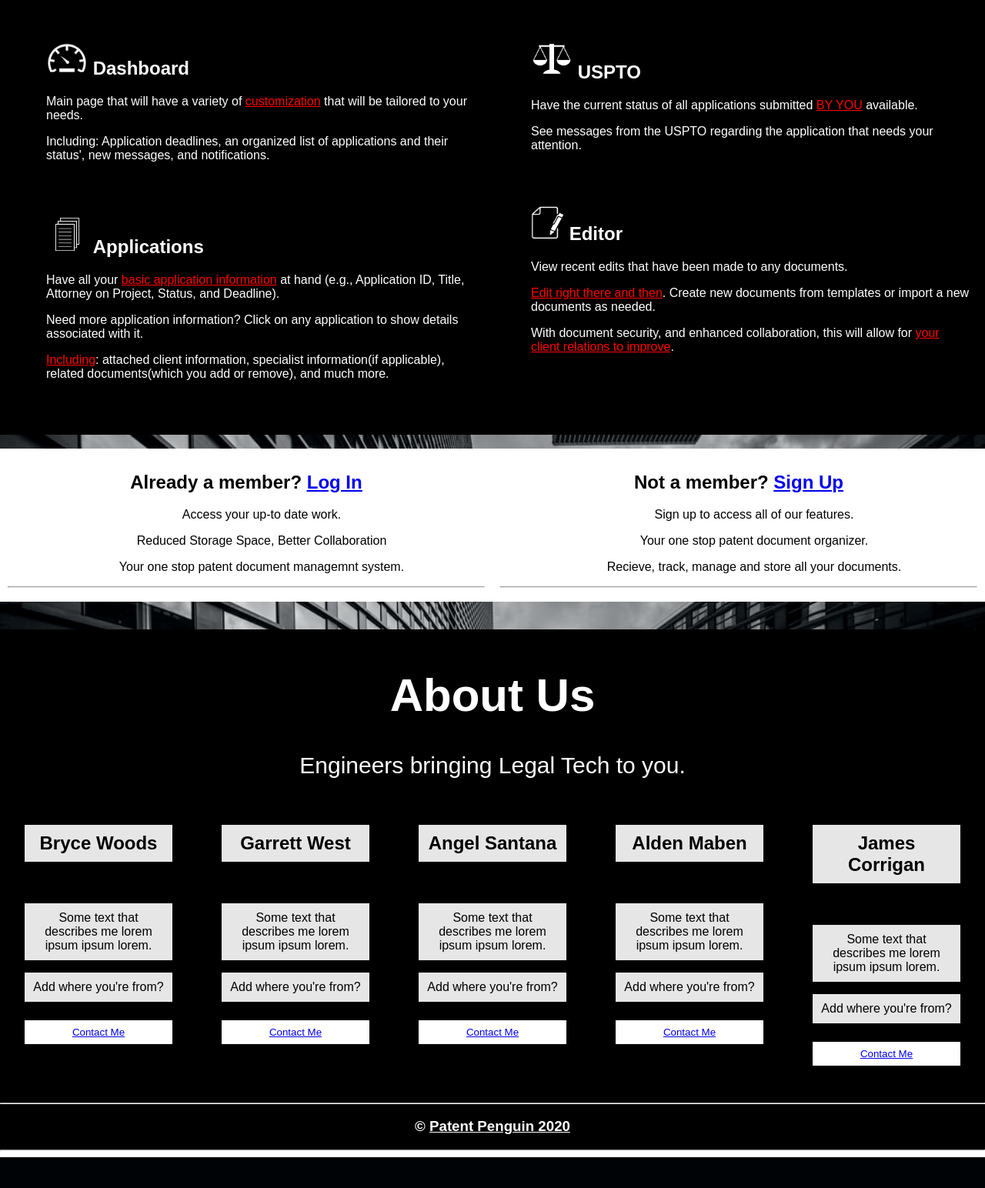
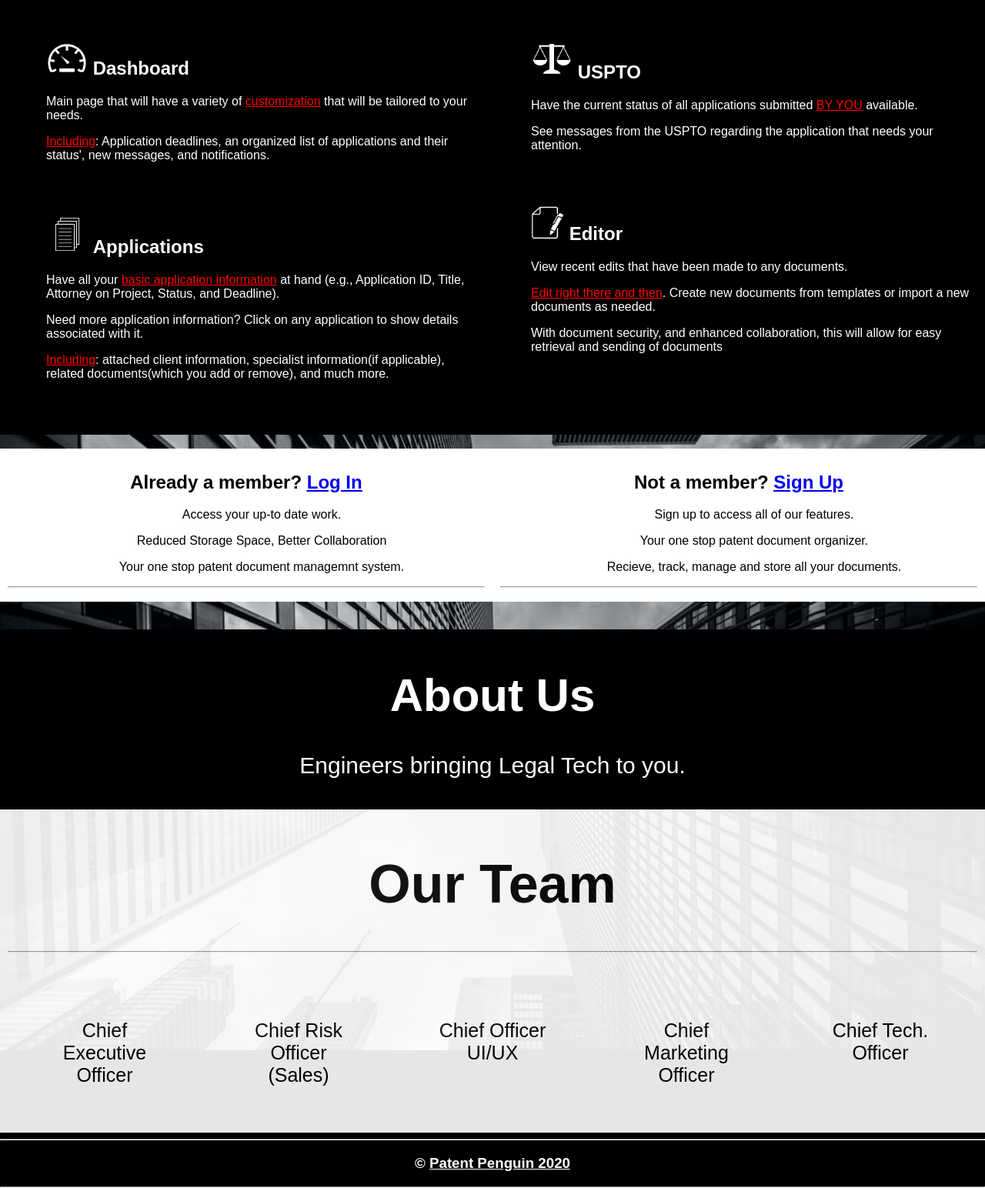
Before and after one commit to thebmw37/capstoneProject, a PHP site: page / in a window 1280 px wide. Shown: the part 544-2088 px from the top of the page at 77% size. Before the commit the page ends 2048 px from the top, so only its background shows below. Run offline with PHP 8.4, Linux system fonts and the light colour scheme.

Commit message:
Added a new about us

```diff
--- a/index.html
+++ b/index.html
@@ -30,7 +30,7 @@
                   <ul>
 	                <h2 ><img src="img/dashboard.png" style="width: 54px; height: 42px; margin-top: 19px;"><span class="tooltiptext"></span>    Dashboard</h2>
 	                <p>Main page that will have a variety of <u style="color:red">customization</u> that will be tailored to your needs.</p>
-                  <p>Including: Application deadlines, an organized list of applications and their status', new messages, and notifications.</p>
+                  <p><u style="color:red">Including</u>: Application deadlines, an organized list of applications and their status', new messages, and notifications.</p>
                     <br>
       		  			<h2><img src="img/applications.png" style="width: 55px; height:49px; margin-top: 15px;"><span class="tooltiptext"></span>		Applications</h2>
       		  			<p>Have all your <u style="color:red">basic application information</u> at hand (e.g., Application ID, Title, Attorney on Project, Status, and Deadline).</p>
@@ -48,7 +48,7 @@
       				  	<h2><img src="img/editor.png" style="width: 43px; height:45px; margin-top: 15px;"><span class="tooltiptext"></span>		Editor</h2>
       		  			<p>View recent edits that have been made to any documents.</p>
                   <p><u style="color:red">Edit right there and then</u>. Create new documents from templates or import a new documents as needed.</p>
-                  <p>With document security, and enhanced collaboration, this will allow for <u style="color:red">your client relations to improve</u>.</p>
+                  <p>With document security, and enhanced collaboration, this will allow for easy retrieval and sending of documents</p>
                   <br>
                   </ul>
                 </div>
@@ -74,76 +74,85 @@
         </div>
       </div>
       <br><br>
-
-
-
     <div class="about-section">
 	    <h1>About Us</h1>
         <p>Engineers bringing Legal Tech to you.</p>
     </div>
-      <div class="rowabout">
-        <div class="columnabout">
-          <div class="cardabout" align="center">
-            <div class="containerabout">
-              <h2 class="g" >Bryce Woods</h2>
-              <p class="titleabout" align="center">CEO</p>
-              <p class="g">Some text that describes me lorem ipsum ipsum lorem.</p>
-              <p class="g">Add where you're from?</p>
-              <p><button class="buttonabout"><a href="mailto:brwo4424@colorado.edu?subject=patentpenguin">Contact Me</a></button></p>
+    <div class = "g" style="text-align:center; font-size:35px;font-family: fantasy;">
+      <h1>Our Team</h1>
+      <hr>
+    </div>
+
+<!-- Three columns -->
+<div class="rowabout g">
+  <div class="columnabout" onclick="openTababout('b1');" style="background:white;">
+    Chief Executive Officer
+  </div>
+  <div class="columnabout" onclick="openTababout('b2');" style="background:white;">
+    Chief Risk Officer (Sales)
+  </div>
+  <div class="columnabout" onclick="openTababout('b3');" style="background:white;">
+    Chief Officer UI/UX
+  </div>
+  <div class="columnabout" onclick="openTababout('b4');" style="background:white;">
+    Chief Marketing Officer
+  </div>
+  <div class="columnabout" onclick="openTababout('b5');" style="background:white;">
+    Chief Tech. Officer
   </div>
 </div>
+
+<!-- Full-width columns: (hidden by default) -->
+<div id="b1" class="containerTababout" style="display:none;background:black;">
+  <span onclick="this.parentElement.style.display='none'" class="closebtnabout">&times;</span>
+  <h2>Bryce Woods</h2>
+  <h3><a href="mailto:brwo4424@colorado.edu?subject=patentpenguin">Contact Me</a></h3>
+  <p>Lorem ipsum dolor sit amet, te quo doctus abhorreant, et pri deleniti intellegat, te sanctus inermis ullamcorper nam. Ius error diceret deseruisse ad</p>
 </div>
-        <div class="columnabout">
-          <div class="cardabout" align="center">
-            <div class="containerabout">
-              <h2 class="g">Garrett West</h2>
-              <p class="titleabout" align="center">CRO(Sales)</p>
-              <p class="g">Some text that describes me lorem ipsum ipsum lorem.</p>
-              <p class="g">Add where you're from?</p>
-              <p><button class="buttonabout"><a href="mailto:Garrett.West@Colorado.EDU?subject=patentpenguin">Contact Me</a></button></p>
+
+<div id="b2" class="containerTababout" style="display:none;background:black">
+  <span onclick="this.parentElement.style.display='none'" class="closebtnabout">&times;</span>
+  <h2>Garret West</h2>
+  <h3><a href="mailto:Garrett.West@Colorado.EDU?subject=patentpenguin">Contact Me</a></h3>
+  <p>Lorem ipsum dolor sit amet, te quo doctus abhorreant, et pri deleniti intellegat, te sanctus inermis ullamcorper nam. Ius error diceret deseruisse ad</p>
 </div>
+
+<div id="b3" class="containerTababout" style="display:none;background:black">
+  <span onclick="this.parentElement.style.display='none'" class="closebtnabout">&times;</span>
+  <h2>Angel Santana Hernandez</h2>
+  <h3><a href="mailto:ansa2343@colorado.edu?subject=Patent Penguin">Contact Me</a></h3>
+  <p>Lorem ipsum dolor sit amet, te quo doctus abhorreant, et pri deleniti intellegat, te sanctus inermis ullamcorper nam. Ius error diceret deseruisse ad</p>
 </div>
+<div id="b4" class="containerTababout" style="display:none;background:black">
+  <span onclick="this.parentElement.style.display='none'" class="closebtnabout">&times;</span>
+  <h2>Alden Maben</h2>
+  <h3><a href="mailto:alma9389@colorado.edu?subject=Patent Penguin">Contact Me</a></h3>
+  <p>Lorem ipsum dolor sit amet, te quo doctus abhorreant, et pri deleniti intellegat, te sanctus inermis ullamcorper nam. Ius error diceret deseruisse ad</p>
 </div>
-        <div class="columnabout">
-          <div class="cardabout" align="center">
-            <div class="containerabout">
-              <h2 class="g">Angel Santana</h2>
-              <p class="titleabout" align="center">   CO UI/UX</p>
-              <p class="g">Some text that describes me lorem ipsum ipsum lorem.</p>
-              <p class="g">Add where you're from?</p>
-              <p><button class="buttonabout"><a href="mailto:ansa2343@colorado.edu?subject=Patent Penguin">Contact Me</a></button></p>
+<div id="b5" class="containerTababout" style="display:none;background:black">
+  <span onclick="this.parentElement.style.display='none'" class="closebtnabout">&times;</span>
+  <h2>James Corrigan</h2>
+  <h3><a href="mailto:jaco1828@colorado.edu?subject=Patent Penguin">Contact Me</a></h3>
+  <p>Lorem ipsum dolor sit amet, te quo doctus abhorreant, et pri deleniti intellegat, te sanctus inermis ullamcorper nam. Ius error diceret deseruisse ad</p>
 </div>
-          </div>
-        </div>
-        <div class="columnabout">
-          <div class="cardabout" align="center">
-            <div class="containerabout">
-              <h2 class="g">Alden Maben</h2>
-              <p class="titleabout" align="center">CMO</p>
-              <p class="g">Some text that describes me lorem ipsum ipsum lorem.</p>
-              <p class="g">Add where you're from?</p>
-              <p><button class="buttonabout"><a href="mailto:alma9389@colorado.edu?subject=Patent Penguin">Contact Me</a></button></p>
-            </div>
-          </div>
-        </div>
-        <div class="columnabout">
-          <div class="cardabout">
-            <div class="containerabout" align="center">
-              <h2 class="g">James Corrigan</h2>
-              <p class="titleabout" align="center">CTO</p>
-              <p class="g">Some text that describes me lorem ipsum ipsum lorem.</p>
-              <p class="g">Add where you're from?</p>
-              <p><button class="buttonabout"><a href="mailto:jaco1828@colorado.edu?subject=Patent Penguin">Contact Me</a></button></p>
-            </div>
-          </div>
-        </div>
+
+<script>
+function openTababout(tabName) {
+  var i, x;
+  x = document.getElementsByClassName("containerTababout");
+  for (i = 0; i < x.length; i++) {
+    x[i].style.display = "none";
+  }
+  document.getElementById(tabName).style.display = "block";
+}
+</script>
 
     <footer>
        <hr>
        <h3>&copy <u>Patent Penguin 2020</u></h3>
        <hr>
-    </footer>
-     </div>
+     </footer></div>
+
 
     <!-- create login/ basic: no security -->
 
--- a/style.css
+++ b/style.css
@@ -129,8 +129,8 @@ input[type=text], input[type=password] {
 }
 
 /* Set a style for all buttons */
-button {
-  background-color: black;
+button{
+  background-color: white;
   color: white;
   padding: 14px 20px;
   margin: 8px 0;
@@ -241,18 +241,6 @@ span.psw {
 
 /* end login */
 
-.columnabout {
-  float: left;
-  width: 20%;
-  margin-bottom: 16px;
-  padding: 0 8px;
-}
-
-.cardabout {
-  box-shadow: 0 4px 8px 0 rgba(0, 0, 0, 0.2);
-  margin: 8px;
-}
-
 .about-section {
   font-family: fantasy;
   flex: 10%;
@@ -263,48 +251,40 @@ span.psw {
   font-size: 30px;
 }
 
-.containerabout {
-  padding: 0 16px;
+/* The grid: Three equal columns that floats next to each other */
+.columnabout {
+  float: left;
+  width: 20%;
+  padding: 50px;
+  text-align: center;
+  font-size: 25px;
+  cursor: pointer;
+  color: black;
+}
+.columnabout:hover{
+  opacity: 0.8;
 }
 
-.containerabout::after, .rowabout::after {
-  content: "";
-  clear: both;
-  display: table;
-}
-.rowabout{
-  /* background-image: url('b.png'); */
-  /* background-position: center; */
-  background-color: white;
+.containerTababout {
+  padding: 20px;
+  color: white;
+  text-align: center;
 }
 
-.titleabout {
-  color: black;
+/* Clear floats after the columns */
+.rowabout:after {
+  content: "";
+  display: table;
+  clear: both;
 }
 
-.buttonabout {
-  border: none;
-  outline: 0;
-  display: inline-block;
-  padding: 8px;
+/* Closable button inside the container tab */
+.closebtnabout {
+  float: right;
   color: white;
-  background-color: white;
-  text-align: center;
+  font-size: 35px;
   cursor: pointer;
-  width: 100%;
 }
-
-.buttonabout:hover {
-  background-color: #555;
-}
-
-@media screen and (max-width: 650px) {
-  .columnabout {
-    width: 100%;
-    display: block;
-  }
-}
-
 /* footer */
 footer {
    left: 0;
```
Lines whose indentation alone changed are shown as unchanged.
